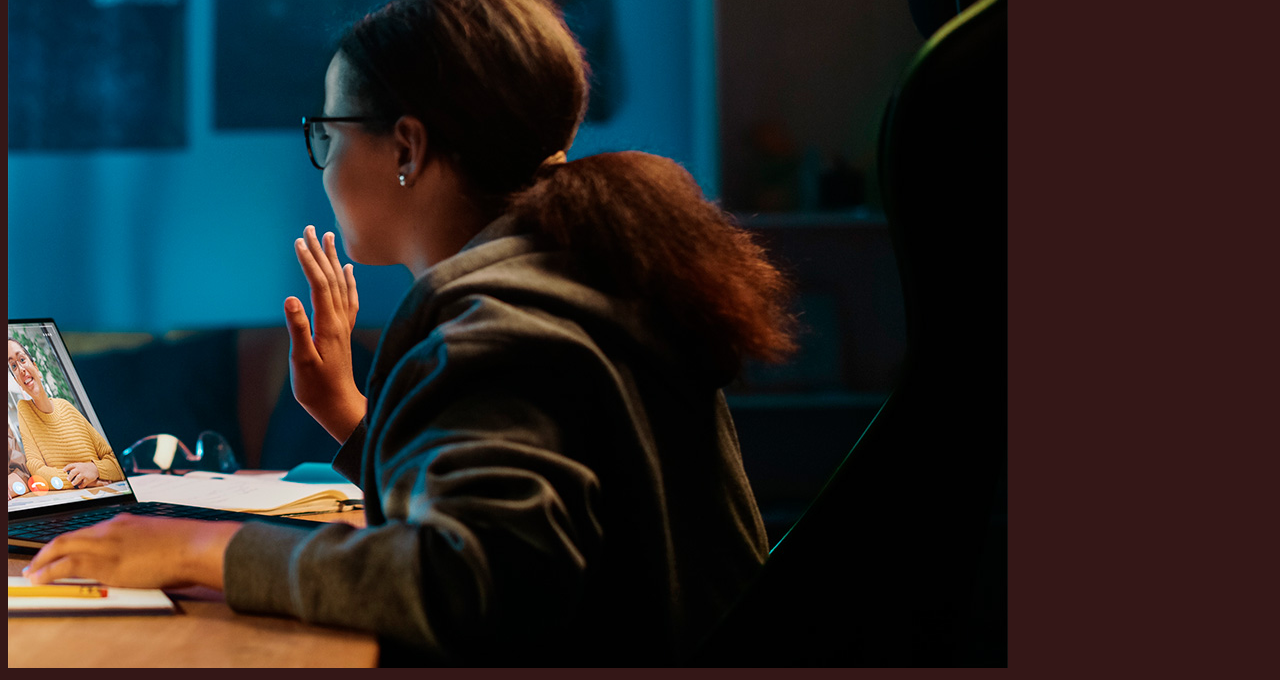
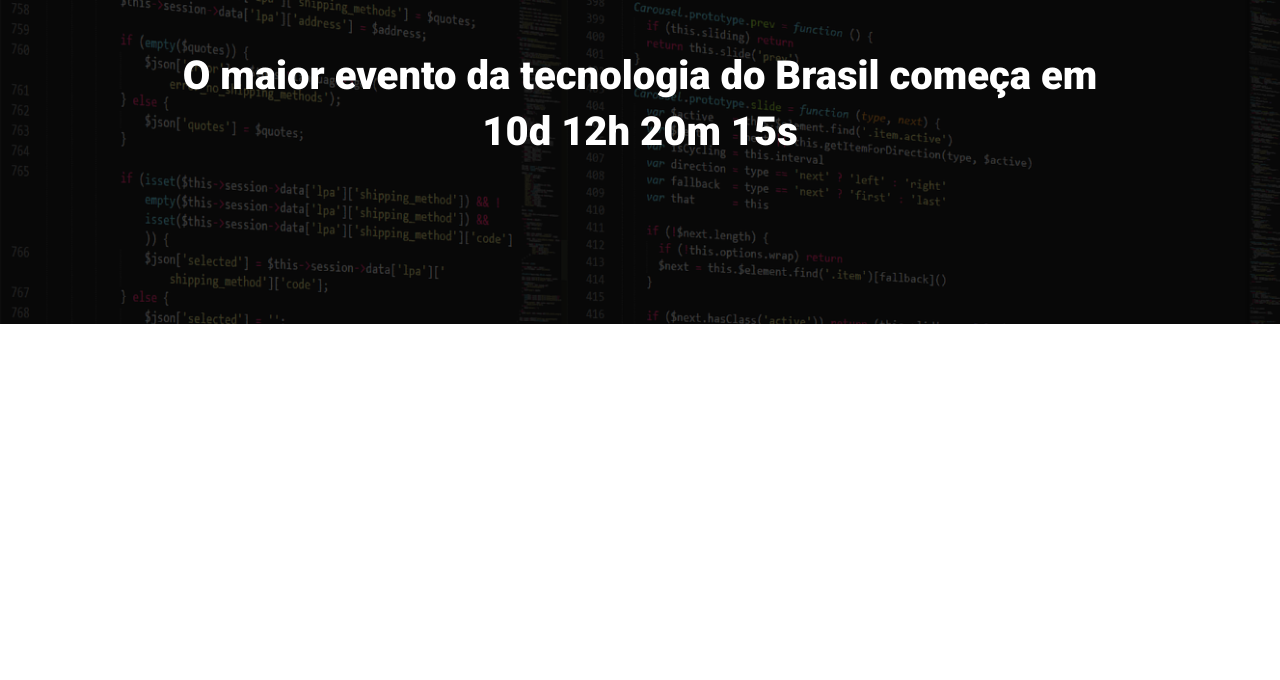
Before and after one commit to ThiagoBdev/Ebac_tech, a website built with Parcel: page src/index.html in a window 1280 px wide. Shown: the part 160-840 px from the top of the page. After the commit the page ends 800 px from the top, so only its background shows below. Built offline with nearby package versions, Linux system fonts and the light colour scheme.

Commit message:
criando o hero

```diff
--- a/src/index.html
+++ b/src/index.html
@@ -1,14 +1,25 @@
 <!DOCTYPE html>
-<html lang="en">
+<html lang="pt-br">
 <head>
     <meta charset="UTF-8">
     <meta name="viewport" content="width=device-width, initial-scale=1.0">
-    <title>Ebac_Talks</title>
+    <title>Ebac tech Talks</title>
+    <link rel="preconnect" href="https://fonts.googleapis.com">
+    <link rel="preconnect" href="https://fonts.gstatic.com" crossorigin>
+    <link href="https://fonts.googleapis.com/css2?family=Roboto:wght@400;700;900&display=swap" rel="stylesheet">
     <link rel="stylesheet" href="styles/main.scss">
 </head>
 <body>
-    <h1>olá</h1>
-    <img src="./images/backend.png" alt="">
+    <header class="hero">
+        <div class="container">
+            <img class="hero__logo" src="./images/ebac_logo.svg" alt="">
+            <p class="hero__text">
+                O maior evento da tecnologia do Brasil começa em 10d 12h 20m 15s
+            </p>
+        </div>
+    </header>
+
+
     <script src="script/main.js"></script>
 </body>
 </html>
--- /dev/null
+++ b/src/styles/_hero.scss
@@ -0,0 +1,52 @@
+.hero{
+    padding-top: 64px;
+    padding-bottom: 100px;
+    background-image: url(../images/fundo.png);
+    background-repeat: no-repeat;
+    background-size: cover;
+    position: relative;
+
+    .container{
+        position: relative;
+    }
+
+
+    &::before{
+        position: absolute;
+        top: 0;
+        left: 0;
+        width: 100%;
+        height: 100%;
+        background-color: #000;
+        content: "";
+        opacity: .7;
+    }
+
+    &__text{
+        margin-top: 64px;
+        margin-bottom: 64px;
+        font-size: 40px;
+        line-height: 56px;
+        font-weight: 800;
+        text-align: center;
+    }
+
+    &__logo{
+        margin: 0 auto;
+        height: 80px;
+        display: block;
+    }
+
+    @media (max-width:640px) {
+        padding: 40px 0;
+        &__logo{
+            height: 40px;
+        }
+
+        &__text{
+            font-size: 22px;
+            line-height: 24px;
+            margin: 24px 0;
+        }
+    }
+}
--- a/src/styles/main.scss
+++ b/src/styles/main.scss
@@ -1,3 +1,23 @@
-body{
-    background-color: rgb(52, 23, 23);
+@use "hero";
+
+*{
+    margin: 0;
+    padding: 0;
+    box-sizing: border-box;
+    font-family: Roboto, sans-serif;
+    color: #fff;
 }
+
+.container{
+    max-width: 960px;
+    width: 100%;
+    margin: 0 auto;
+
+    @media(max-width: 640px) {
+        max-width: 80%;
+    }
+
+    @media (max-width: 1024px) {
+        max-width: 90%;
+    }
+}
```
